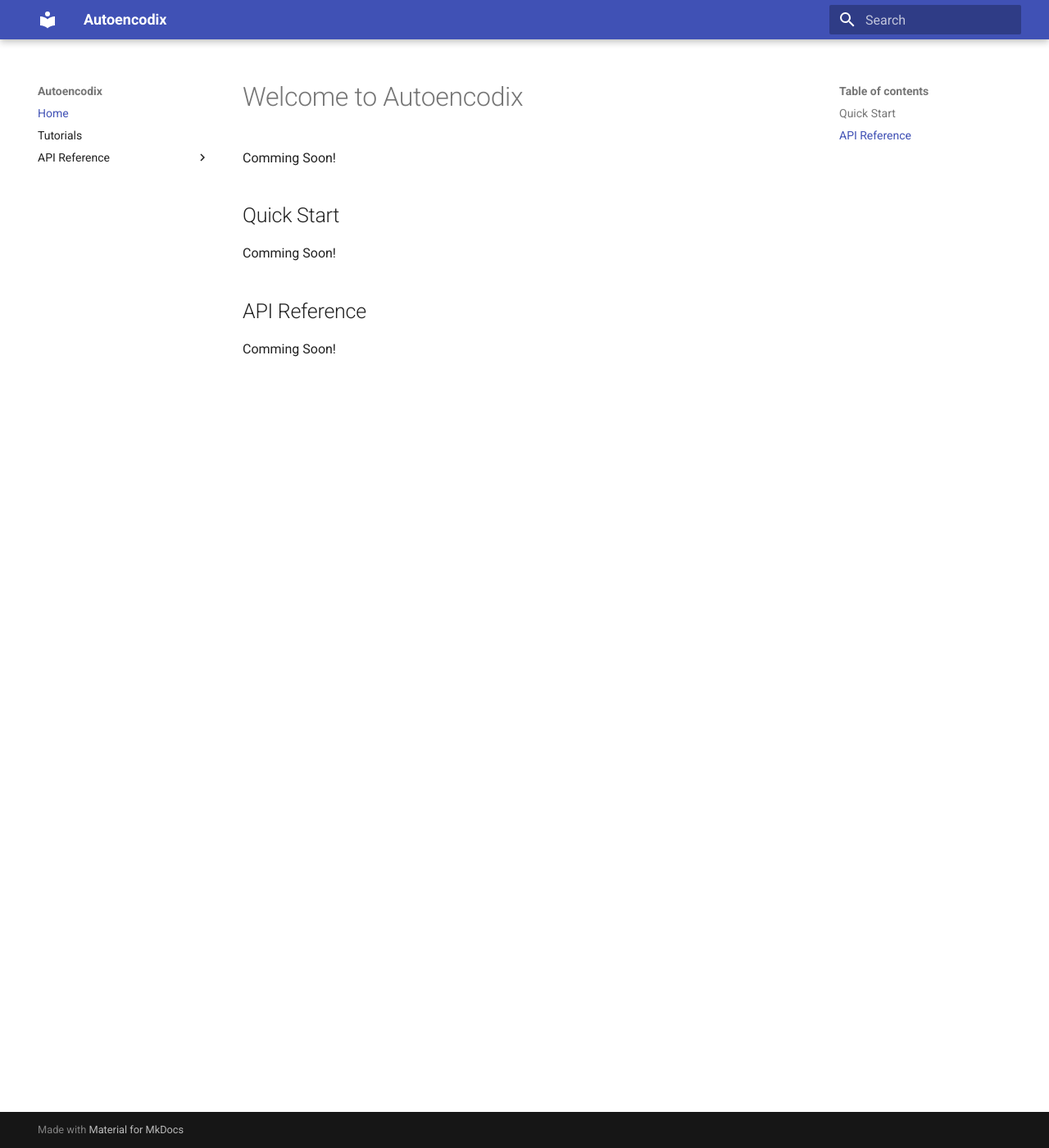
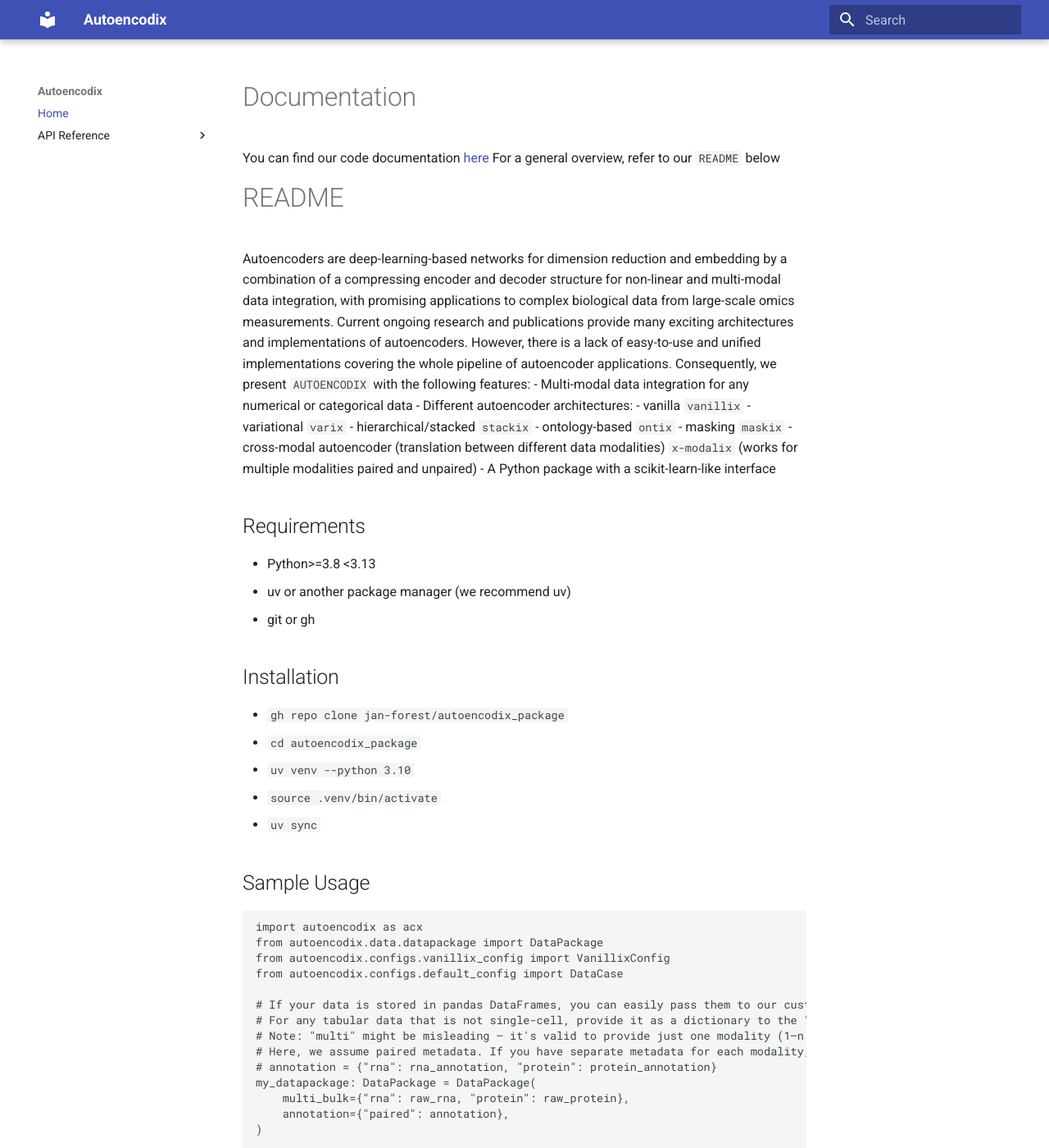
Before and after one commit to jan-forest/autoencodix_package, an MkDocs documentation site: the page built from docs/index.md, in a window 1280 px wide and 1400 px high. Shown: the whole window at 82% size. Built offline with MkDocs 1.6.1 and Material for MkDocs 9.7.7, drawn with Linux system fonts in a browser that asks for light colours; some of the changed text lies outside the part shown.

````diff
--- a/docs/index.md
+++ b/docs/index.md
@@ -1,10 +1,75 @@
-# Welcome to Autoencodix
 
-Comming Soon!
+# Documentation
+You can find our code documentation [here](api/index.md)
+For a general overview, refer to our `README` below
 
-## Quick Start
+# README
+Autoencoders are deep-learning-based networks for dimension reduction and embedding by a combination of a compressing encoder and decoder structure for non-linear and multi-modal data integration, with promising applications to complex biological data from large-scale omics measurements. Current ongoing research and publications provide many exciting architectures and implementations of autoencoders. However, there is a lack of easy-to-use and unified implementations covering the whole pipeline of autoencoder applications.
+Consequently, we present `AUTOENCODIX` with the following features:
+- Multi-modal data integration for any numerical or categorical data
+- Different autoencoder architectures:
+  - vanilla `vanillix`
+  - variational `varix`
+  - hierarchical/stacked `stackix`
+  - ontology-based `ontix`
+  - masking `maskix`
+  - cross-modal autoencoder (translation between different data modalities) `x-modalix` (works for multiple modalities paired and unpaired)
+- A Python package with a scikit-learn-like interface
 
-Comming Soon!
+## Requirements
+- Python>=3.8 <3.13
+- uv or another package manager (we recommend uv)
+- git or gh
+## Installation
+- `gh repo clone jan-forest/autoencodix_package`
+- `cd autoencodix_package`
+- `uv venv --python 3.10`
+- `source .venv/bin/activate`
+- `uv sync`
+
+## Sample Usage
+```python
+import autoencodix as acx
+from autoencodix.data.datapackage import DataPackage
+from autoencodix.configs.vanillix_config import VanillixConfig
+from autoencodix.configs.default_config import DataCase
+
+# If your data is stored in pandas DataFrames, you can easily pass them to our custom DataPackage.
+# For any tabular data that is not single-cell, provide it as a dictionary to the "multi_bulk" attribute of DataPackage.
+# Note: "multi" might be misleading — it's valid to provide just one modality (1–n data modalities).
+# Here, we assume paired metadata. If you have separate metadata for each modality, use the same dict keys as in multi_bulk, e.g.:
+# annotation = {"rna": rna_annotation, "protein": protein_annotation}
+my_datapackage: DataPackage = DataPackage(
+    multi_bulk={"rna": raw_rna, "protein": raw_protein},
+    annotation={"paired": annotation},
+)
+
+myconfig: VanillixConfig = VanillixConfig(data_case=DataCase.MULTI_BULK, epochs=30, device="cpu")
+vanillix = acx.Vanillix(data=my_datapackage, config=myconfig)
+result = vanillix.run()
+```
+
+## Getting Started
+We provide extensive tutorials for all of our use cases. The best place to start is the `Vanillix Tutorial`. Here, we explain the design and features of our pipeline, which applies to other pipelines. From there, you can explore the tutorials for the more specialized architectures (`Varix`, `Ontix`, etc). We also provide tutorials for each pipeline, but the `Vanillix Tutorial` explains the general concepts, while the other tutorials go into the specifics of the corresponding pipeline. For even more details on extra functionality, such as visualizing or customizing we provide deep dive tutorials for these topics. You can find the tutorials here:
+
+- Best to get started: [Vanillix Tutorial](https://github.com/jan-forest/autoencodix_package/main/Tutorials/PipelineTutorials/Vanillix.ipynb)
+- Tutorials for each specific pipeline (more advanced, do Vanillix first): [Pipeline Tutorials](https://github.com/jan-forest/autoencodix_package/main/PipelineTutorials)
+- Tutorials for specific extra functionality, see [Deep Dives](https://github.com/jan-forest/autoencodix_package/main/Tutorials/DeepDives)
+## Contributing
+Whether you have a feature request, found a bug, or have any other idea, we're always happy. For more details, refer to our [[CONTRIBUTING.md](https://github.com/jan-forest/autoencodix/blob/main/CONTRIBUTING.m](https://github.com/jan-forest/autoencodix_package/main/DEVELOPER.md)d).
+
+## Cite
+TODO
+
+## License
+
+Copyright [2024] [Maximilian Josef Joas & Jan Ewald, ScaDS.AI, Leipzig University]
+
+Licensed under the Apache License, Version 2.0 (the "License");
+you may not use this file except in compliance with the License.
+You may obtain a copy of the License at
+
+    http://www.apache.org/licenses/LICENSE-2.0
 
 
 ## API Reference
--- a/mkdocs.yml
+++ b/mkdocs.yml
@@ -4,8 +4,8 @@
 
 nav:
 - Home: index.md
-- Tutorials: tutorials.md
 - API Reference:
+  - Overview: api/index.md
   - Base: api/base.md
   - Configs: api/configs.md
   - Data: api/data.md
````
Also changed, not shown: 12 other files.
